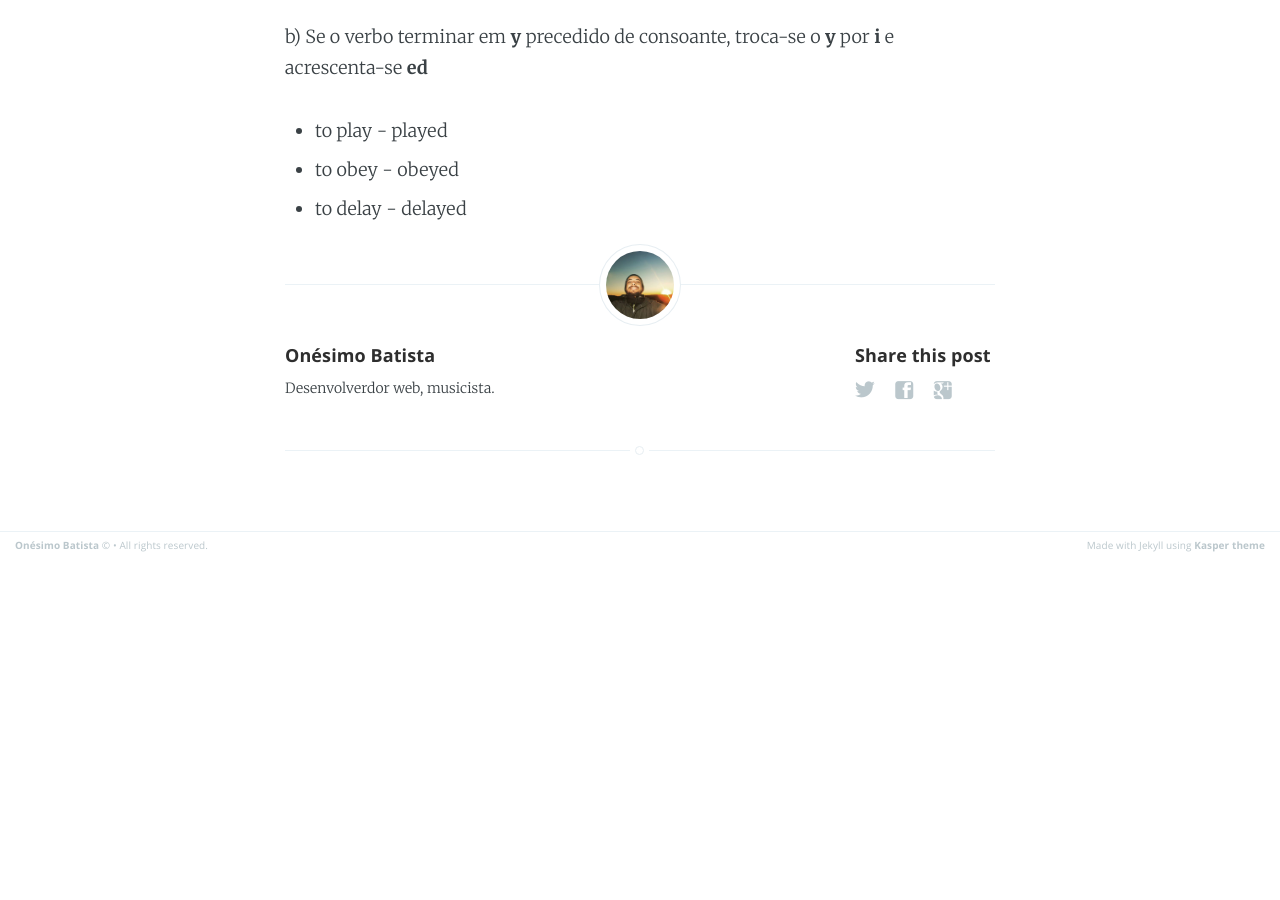
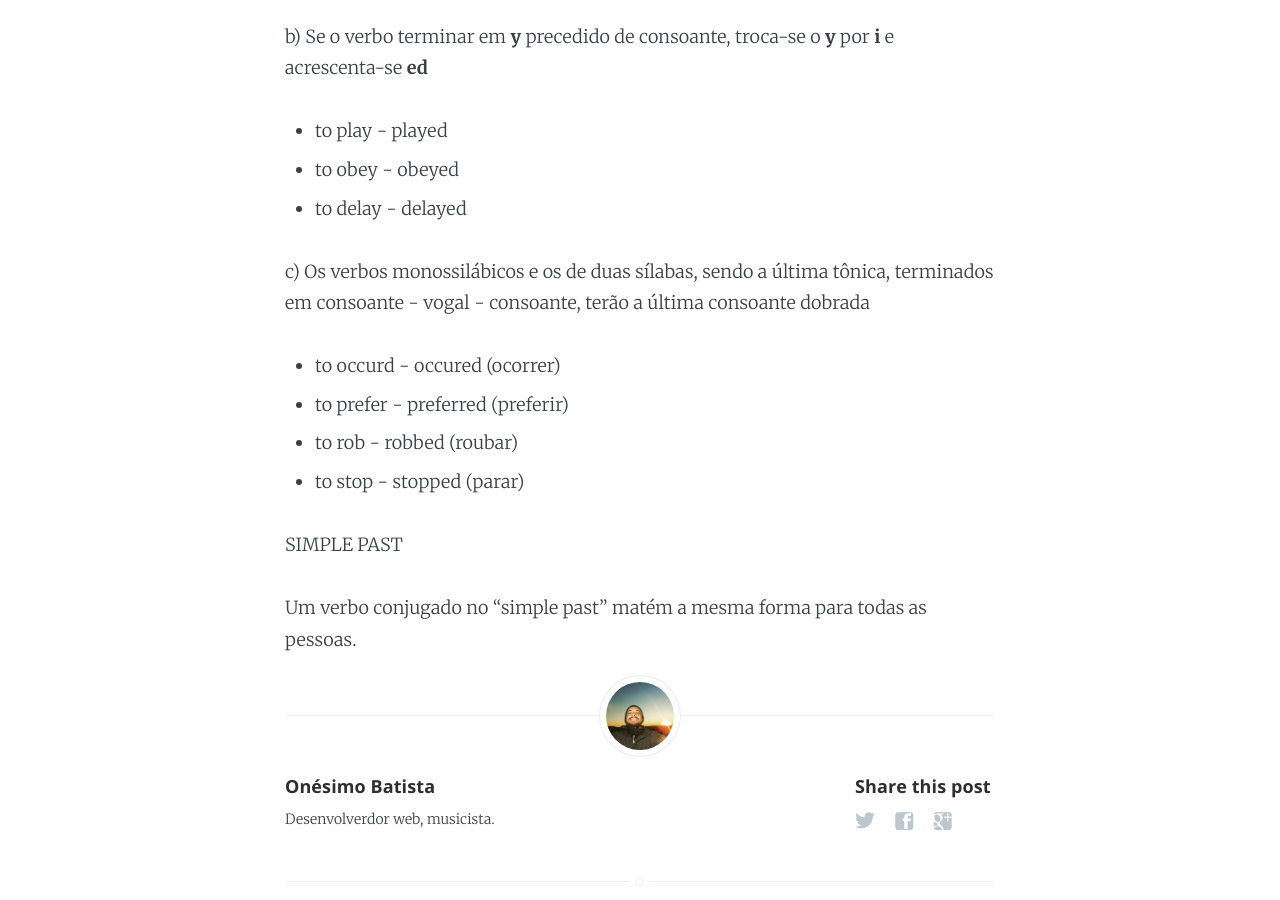
Before and after one commit to onesimo/blog, a Jekyll site: the page built from _posts/2018-04-18-english-grammar-lesson-nineteen.md, in a window 1280 px wide and 900 px high, scrolled down 1161 px. Built offline with Jekyll 4.4.1, drawn with Linux system fonts in a browser that asks for light colours; before the commit the page ends 1721 px from its top, so only the background shows below that.

Commit message:
post nineteen

```diff
--- a/_posts/2018-04-18-english-grammar-lesson-nineteen.md
+++ b/_posts/2018-04-18-english-grammar-lesson-nineteen.md
@@ -33,3 +33,14 @@ b) Se o verbo terminar em **y** precedido de consoante, troca-se o **y** por **i
  - to play - played
  - to obey - obeyed
  - to delay - delayed
+
+c) Os verbos monossilábicos e os de duas sílabas, sendo a última tônica, terminados em consoante - vogal - consoante, terão a última consoante dobrada
+
+ - to occurd - occured (ocorrer)
+ - to prefer - preferred (preferir)
+ - to rob - robbed (roubar)
+ - to stop - stopped (parar)
+
+SIMPLE PAST
+
+Um verbo conjugado no "simple past" matém a mesma forma para todas as pessoas.
```
